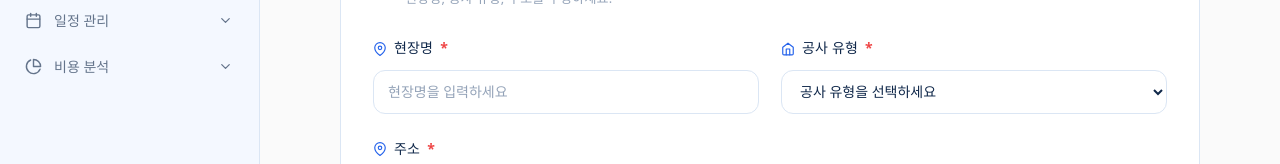
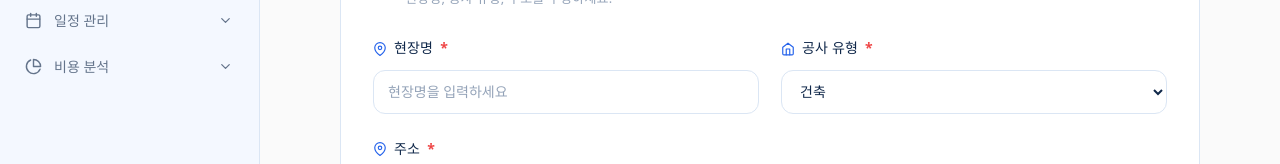
Before and after one commit to kimse0ngjun/BuildSync, a React (Vite) app in the folder frontend/: page /site/edit/1 in a window 1280 px wide. Shown: the part 318-482 px from the top of the page. Built offline with nearby package versions, Linux system fonts and the light colour scheme; no server answers.

Commit message:
06/24 공사현장 현장유형 변경

```diff
--- a/frontend/src/pages/site/SiteCreatePage.tsx
+++ b/frontend/src/pages/site/SiteCreatePage.tsx
@@ -161,13 +161,15 @@ function SiteCreatePage() {
               <select name="type" value={form.type} onChange={handleChange}>
                 <option value="">공사 유형을 선택하세요</option>
                 <option value="건축">건축</option>
-                <option value="신축">신축</option>
+                <option value="토목">토목</option>
+                <option value="플랜트">플랜트</option>
+                <option value="전기">전기</option>
+                <option value="통신">통신</option>
+                <option value="조경">조경</option>
+                <option value="리모델링">리모델링</option>
                 <option value="증축">증축</option>
-                <option value="리모델링">리모델링</option>
-                <option value="보수">보수</option>
-                <option value="오피스">오피스</option>
-                <option value="아파트">아파트</option>
-                <option value="상가">상가</option>
+                <option value="철거">철거</option>
+                <option value="기타">기타</option>
               </select>
             </FormField>
 
--- a/frontend/src/pages/site/SiteEditPage.tsx
+++ b/frontend/src/pages/site/SiteEditPage.tsx
@@ -203,15 +203,16 @@ function SiteEditPage() {
 
             <FormField icon={<FiHome />} label="공사 유형" required>
               <select name="type" value={form.type} onChange={handleChange}>
-                <option value="">공사 유형을 선택하세요</option>
                 <option value="건축">건축</option>
-                <option value="신축">신축</option>
+                <option value="토목">토목</option>
+                <option value="플랜트">플랜트</option>
+                <option value="전기">전기</option>
+                <option value="통신">통신</option>
+                <option value="조경">조경</option>
+                <option value="리모델링">리모델링</option>
                 <option value="증축">증축</option>
-                <option value="리모델링">리모델링</option>
-                <option value="보수">보수</option>
-                <option value="오피스">오피스</option>
-                <option value="아파트">아파트</option>
-                <option value="상가">상가</option>
+                <option value="철거">철거</option>
+                <option value="기타">기타</option>
               </select>
             </FormField>
 
--- a/frontend/src/pages/site/SitePage.tsx
+++ b/frontend/src/pages/site/SitePage.tsx
@@ -223,11 +223,17 @@ function SitePage() {
                 setSelected(null);
               }}
             >
-              <option value="">전체 유형</option>
-              <option value="오피스">오피스</option>
-              <option value="아파트">아파트</option>
-              <option value="상가">상가</option>
+              <option value="">전체 공사 유형</option>
               <option value="건축">건축</option>
+              <option value="토목">토목</option>
+              <option value="플랜트">플랜트</option>
+              <option value="전기">전기</option>
+              <option value="통신">통신</option>
+              <option value="조경">조경</option>
+              <option value="리모델링">리모델링</option>
+              <option value="증축">증축</option>
+              <option value="철거">철거</option>
+              <option value="기타">기타</option>
             </select>
 
             <select
```
